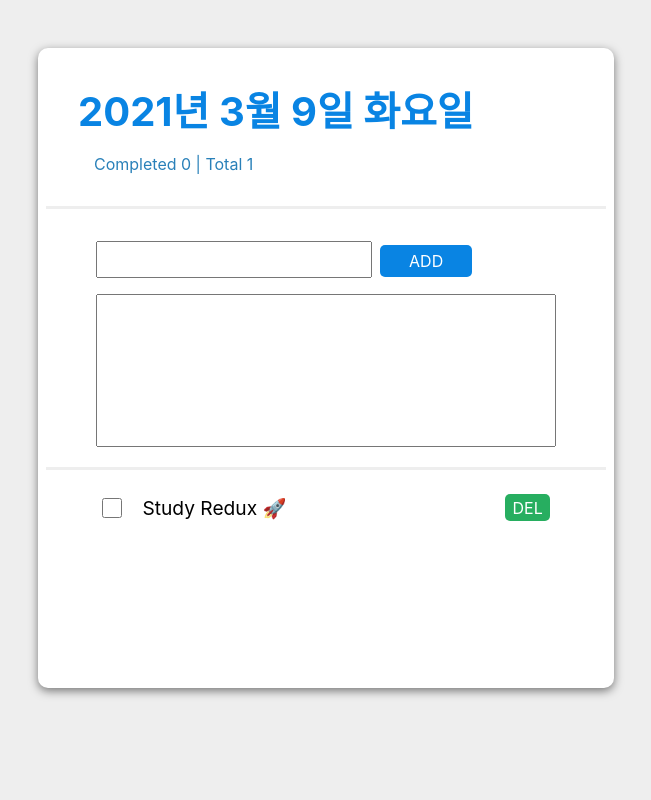
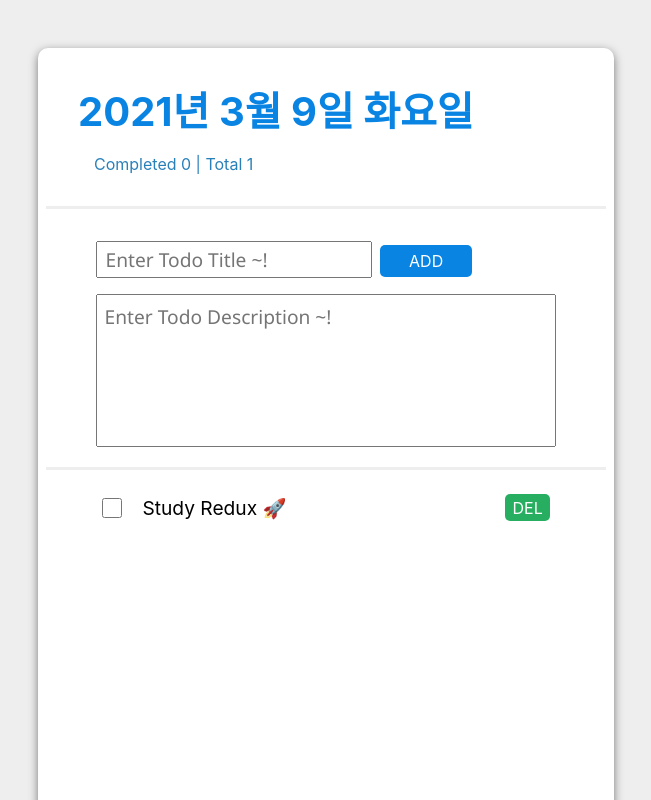
Before and after one commit to jjanmo/redux101, a React (Create React App) app: page / in a window 1280 px wide. Shown: the top 800 px of the page, without its empty margins (314-965 px from the left). Built offline with nearby package versions, Linux system fonts and the light colour scheme.

Commit message:
feat: add edit-todo logic and update edit form style

```diff
--- a/src/components/form/index.js
+++ b/src/components/form/index.js
@@ -1,7 +1,7 @@
 import React, { useState } from 'react';
 import { useDispatch } from 'react-redux';
 import { Container, Input, Button, Textarea } from './style';
-import * as todoActions from '../../reducers/todos';
+import * as todosActions from '../../reducers/todos';
 
 function Form() {
   const dispatch = useDispatch();
@@ -14,9 +14,9 @@ function Form() {
 
   const onSubmit = (e) => {
     e.preventDefault();
-    if (!title || !description) return;
+    if (!title) return;
 
-    dispatch(todoActions.addTodo(todo));
+    dispatch(todosActions.addTodo(todo));
     setTodo({
       title: '',
       description: '',
--- a/src/components/form/style.js
+++ b/src/components/form/style.js
@@ -7,14 +7,18 @@ export const Container = styled.section`
   justify-content: flex-start;
   width: 80%;
 `;
-export const Input = styled.input`
+export const Input = styled.input.attrs({
+  placeholder: 'Enter Todo Title ~!',
+})`
   width: 60%;
   margin: 1rem 0;
   font-size: 1.2rem;
   outline: none;
   padding: 0.2rem 0.5rem;
 `;
-export const Textarea = styled.textarea`
+export const Textarea = styled.textarea.attrs({
+  placeholder: 'Enter Todo Description ~!',
+})`
   font-size: 1.2rem;
   outline: none;
   padding: 0.5rem;
--- a/src/components/item/index.js
+++ b/src/components/item/index.js
@@ -1,16 +1,16 @@
 import React from 'react';
 import { useDispatch } from 'react-redux';
-import * as todoActions from '../../reducers/todos';
+import * as todosActions from '../../reducers/todos';
 import { Todo, SLink, Title, Button, Checkbox } from './style';
 
 function Item({ id, title, isDone }) {
   const dispatch = useDispatch();
   const onChangeStatus = () => {
-    dispatch(todoActions.editStatus(Number(id)));
+    dispatch(todosActions.editStatus(Number(id)));
   };
 
   const onClickDelete = () => {
-    dispatch(todoActions.deleteTodo(Number(id)));
+    dispatch(todosActions.deleteTodo(Number(id)));
   };
 
   return (
--- a/src/components/list/style.js
+++ b/src/components/list/style.js
@@ -7,4 +7,6 @@ export const Container = styled.ul`
   flex-direction: column;
   align-items: flex-start;
   padding: 1rem 3rem;
+  overflow: auto;
+  height: 450px;
 `;
--- a/src/reducers/todos.js
+++ b/src/reducers/todos.js
@@ -55,12 +55,13 @@ export default (state = initialState, action) => {
       };
     }
     case EDIT_TODO: {
-      const { id, description } = action.payload;
+      const { id, title, description } = action.payload;
       return {
         todos: state.todos.map((todo) => {
           if (todo.id === id) {
             return {
               ...todo,
+              title,
               description,
             };
           }
--- a/src/routers/detail/style.js
+++ b/src/routers/detail/style.js
@@ -33,6 +33,7 @@ export const Contents = styled.div`
   margin-top: 1rem;
   padding: 1rem;
   border-top: 3px solid #eee;
+  white-space: pre;
 `;
 
 export const ButtonContainer = styled.div`
--- a/src/routers/edit/index.js
+++ b/src/routers/edit/index.js
@@ -1,24 +1,38 @@
-import React, { useEffect, useRef, useState } from 'react';
-import { useSelector } from 'react-redux';
+import React, { useState } from 'react';
+import { useDispatch } from 'react-redux';
+import * as todosActions from '../../reducers/todos';
 import { parsedDate } from '../../utils/date';
-import { Container, Title, Row, ButtonContainer, Button } from '../detail/style';
-import { SLink, Textarea } from './style';
+import { Container, Row, ButtonContainer, Button } from '../detail/style';
+import { Input, SLink, Textarea } from './style';
 
 function Edit(props) {
-  const todo = props.location.state;
-  const [description, setDescription] = useState(todo.description);
+  const dispatch = useDispatch();
+  const todoObj = props.location.state;
+  const [todo, setTodo] = useState({ title: todoObj.title, description: todoObj.description });
+  const { title, description } = todo;
 
   const onChange = (e) => {
-    const _description = e.target.value;
-    setDescription(_description);
+    const { value, name } = e.target;
+    setTodo({
+      ...todo,
+      [name]: value,
+    });
   };
 
+  const onClickSave = () => {
+    dispatch(
+      todosActions.editTodo({
+        id: todoObj.id,
+        ...todo,
+      })
+    );
+  };
   return (
     <Container>
-      <Title>{todo.title}</Title>
+      <Input type="text" name="title" onChange={onChange} value={title} autoFocus />
       <Row>
-        <span>{todo.isDone ? 'Completed 👍' : 'Progressing 🏃'}</span>
-        {todo.date && <span>{parsedDate(todo.date)}</span>}
+        <span>{todoObj.isDone ? 'Completed 👍' : 'Progressing 🏃'}</span>
+        {todoObj.date && <span>{parsedDate(todoObj.date)}</span>}
       </Row>
       <Textarea name="description" rows="5" onChange={onChange} value={description} />
       <ButtonContainer>
@@ -26,7 +40,7 @@ function Edit(props) {
           <Button>cancel</Button>
         </SLink>
         <SLink to="/">
-          <Button>save</Button>
+          <Button onClick={onClickSave}>save</Button>
         </SLink>
       </ButtonContainer>
     </Container>
--- a/src/routers/edit/style.js
+++ b/src/routers/edit/style.js
@@ -1,6 +1,13 @@
 import { Link } from 'react-router-dom';
 import styled from 'styled-components';
 
+export const Input = styled.input`
+  width: 60%;
+  margin: 1rem 0;
+  font-size: 1.2rem;
+  outline: none;
+  padding: 0.2rem 0.5rem;
+`;
 export const Textarea = styled.textarea`
   font-size: 1.2rem;
   outline: none;
```
